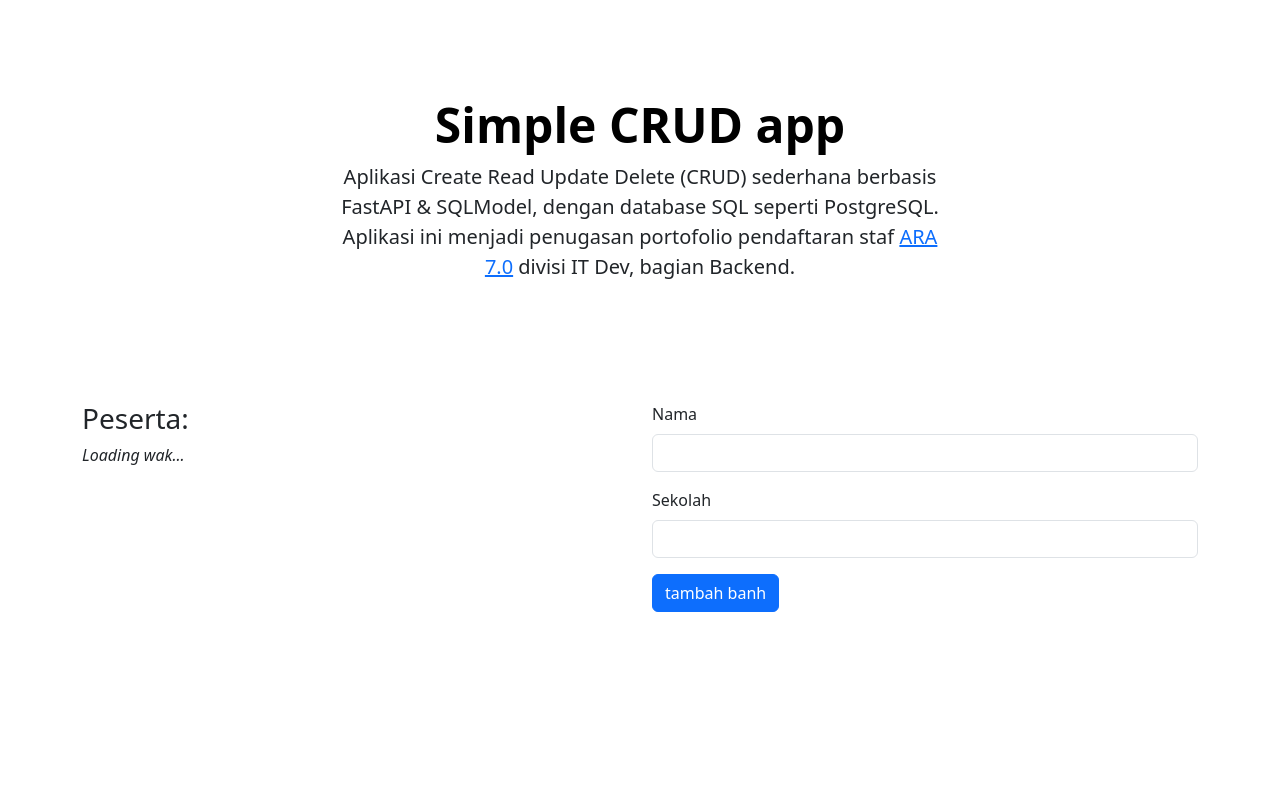
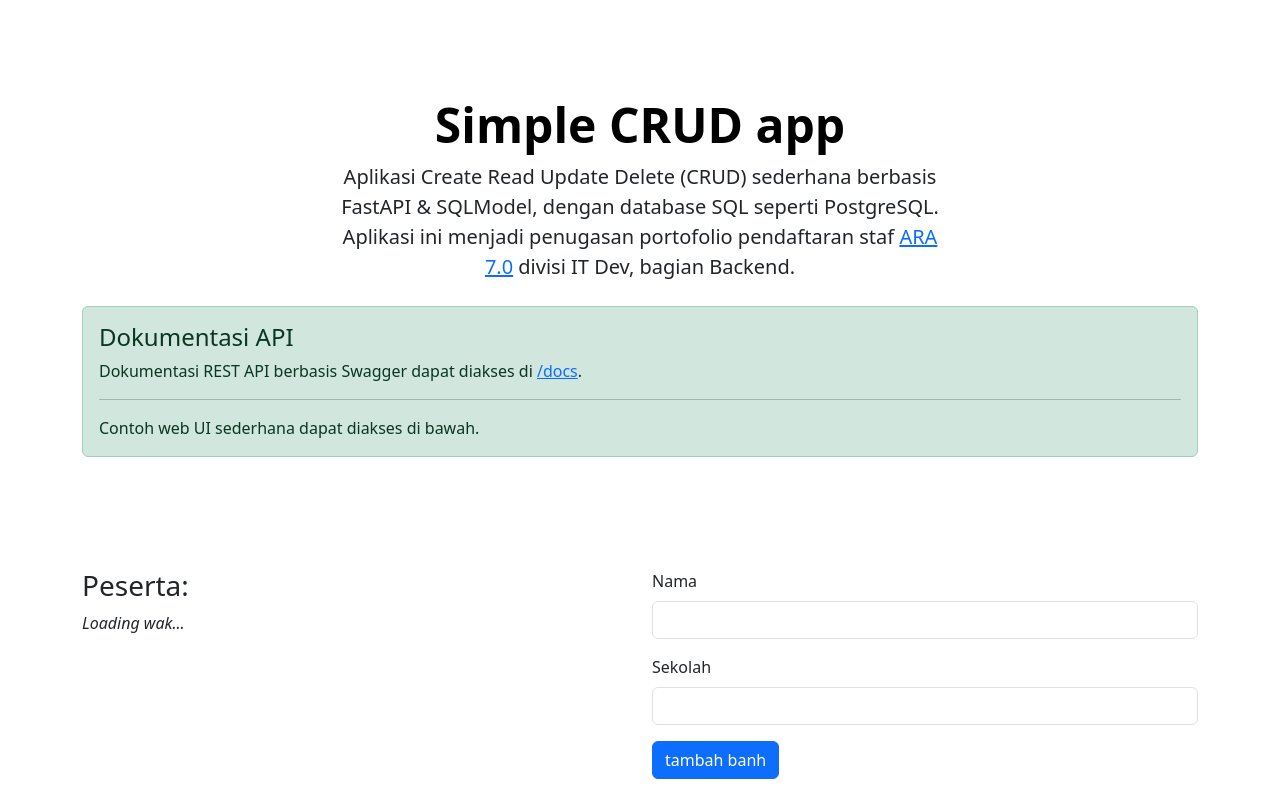
Before and after one commit to manoedinata/Penugasan-Portofolio-ARA-7.0, a Python web app: template app/templates/home.html in a window 1280 px wide. Run offline with Jinja, Linux system fonts and the light colour scheme; the template is opened without the code that fills it, so the values that code supplies are empty.

Commit message:
Web UI: Mention API docs

```diff
--- a/app/templates/home.html
+++ b/app/templates/home.html
@@ -20,16 +20,30 @@
   </head>
   <body>
     <header>
-      <div class="px-4 py-5 my-5 text-center">
+      <div class="px-4 py-5 my-5">
+        <div class="text-center">
           <h1 class="display-5 fw-bold text-body-emphasis">Simple CRUD app</h1>
           <div class="col-lg-6 mx-auto">
             <p class="lead mb-4">
-            Aplikasi Create Read Update Delete (CRUD) sederhana berbasis FastAPI
-            & SQLModel, dengan database SQL seperti PostgreSQL. Aplikasi ini
-            menjadi penugasan portofolio pendaftaran staf
+              Aplikasi Create Read Update Delete (CRUD) sederhana berbasis
+              FastAPI & SQLModel, dengan database SQL seperti PostgreSQL.
+              Aplikasi ini menjadi penugasan portofolio pendaftaran staf
               <a href="https://instagram.com/ara_its">ARA 7.0</a> divisi IT Dev,
               bagian Backend.
             </p>
+          </div>
+        </div>
+
+        <div class="container">
+          <div class="alert alert-success" role="alert">
+            <h4 class="alert-heading">Dokumentasi API</h4>
+            <p>
+              Dokumentasi REST API berbasis Swagger dapat diakses di
+              <a href="/docs">/docs</a>.
+            </p>
+            <hr />
+            <p class="mb-0">Contoh web UI sederhana dapat diakses di bawah.</p>
+          </div>
         </div>
       </div>
     </header>
```
Lines whose indentation alone changed are shown as unchanged.
